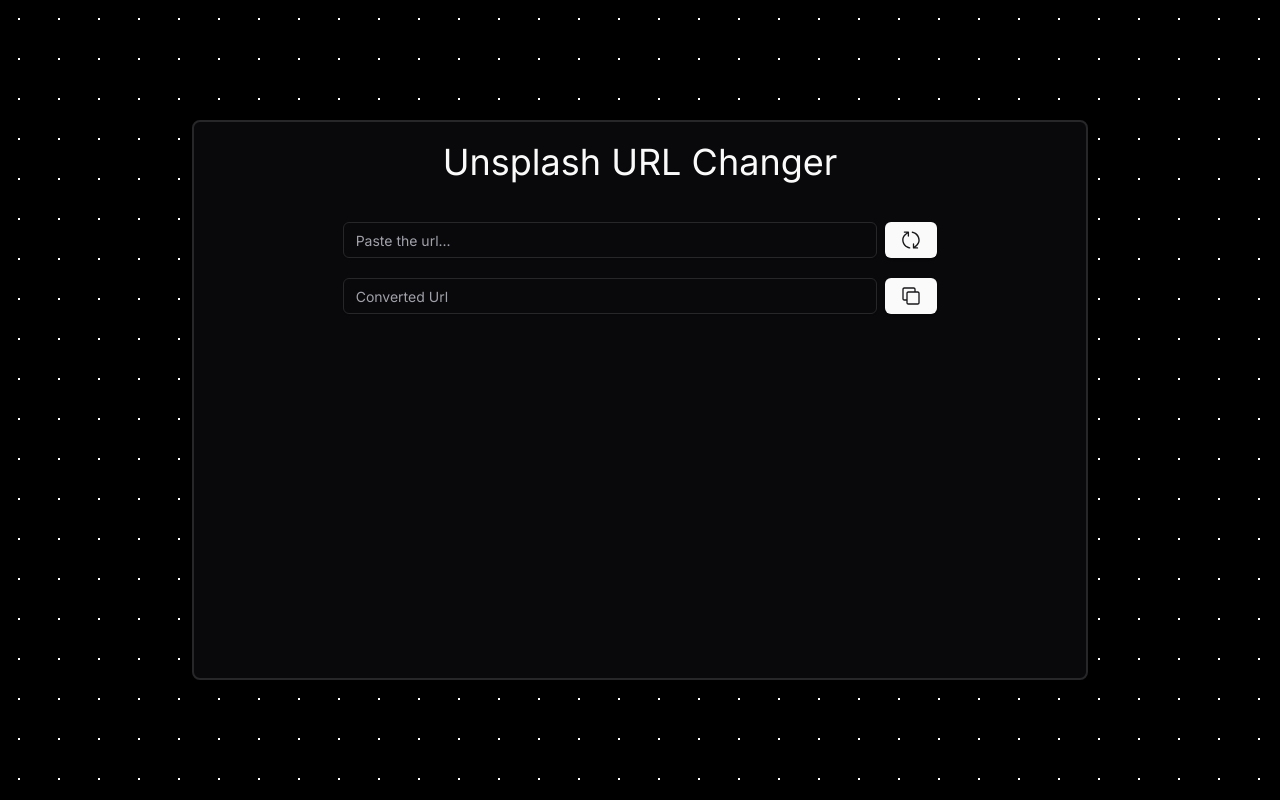
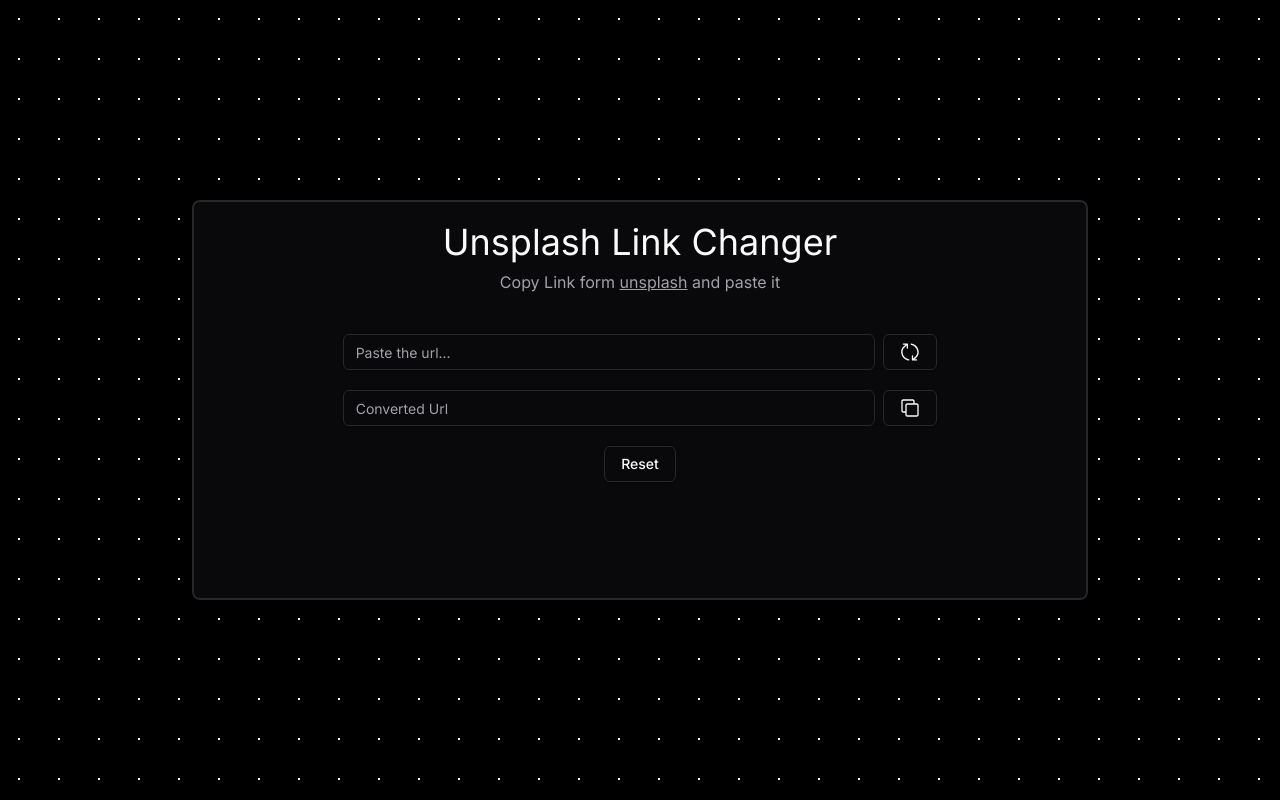
Before and after one commit to frustrated018/unsplash-url-converter, a Next.js app: page / in a window 1280 px wide. Built offline with nearby package versions, Linux system fonts and the light colour scheme.

Commit message:
Done with the basics

```diff
--- a/src/app/page.tsx
+++ b/src/app/page.tsx
@@ -3,8 +3,19 @@ import { SubmissionArea } from "@/components/submissionArea";
 export default function Home() {
   return (
     <main className="h-screen flex justify-center items-center">
-      <section className="h-auto lg:h-[70vh] w-[70%] bg-background rounded-lg border-2">
-        <h2 className="text-4xl text-center mt-5">Unsplash URL Changer</h2>
+      <section className="h-auto lg:h-[50vh] w-[70%] bg-background rounded-lg border-2">
+        <h2 className="text-4xl text-center mt-5">Unsplash Link Changer</h2>
+        <div className="mt-2 text-center text-muted-foreground">
+          Copy Link form{" "}
+          <a
+            href="https://unsplash.com"
+            target="_blank"
+            className="hover:text-primary underline"
+          >
+            unsplash
+          </a>{" "}
+          and paste it
+        </div>
         <SubmissionArea />
       </section>
     </main>
--- a/src/components/submissionArea.tsx
+++ b/src/components/submissionArea.tsx
@@ -1,21 +1,65 @@
+"use client";
 import { Button } from "@/components/ui/button";
 import { Input } from "@/components/ui/input";
-import { CopyIcon, UpdateIcon } from "@radix-ui/react-icons";
+import { CheckIcon, CopyIcon, UpdateIcon } from "@radix-ui/react-icons";
+import { useState } from "react";
 
 export function SubmissionArea() {
+  const [originalUrl, setOriginalUrl] = useState("");
+  const [convertedUrl, setConvertedUrl] = useState("");
+
+  const [copyClicked, setCopyClicked] = useState(false);
+
+  const convertUrl = () => {
+    // Conversion logic
+
+    const newUrl = originalUrl
+      .replace("unsplash.com", "source.unsplash.com")
+      .replace("photos/", "");
+
+    // console.log(newUrl);
+
+    //! Set the converted url
+    setConvertedUrl(newUrl);
+  };
+
+  const copyUrl = () => {
+    // Copy converted URL to clipboard
+    setCopyClicked(true);
+    navigator.clipboard.writeText(convertedUrl);
+  };
+
+  const performReset = () => {
+    setOriginalUrl("");
+    setConvertedUrl("");
+    setCopyClicked(false);
+  };
+
   return (
     <section className="mt-10 space-y-5">
       <div className="flex w-2/3 mx-auto space-x-2">
-        <Input type="url" placeholder="Paste the url..." />
-        <Button type="submit">
+        <Input
+          type="url"
+          placeholder="Paste the url..."
+          value={originalUrl}
+          onChange={(e) => setOriginalUrl(e.target.value)}
+        />
+        <Button variant="outline" onClick={convertUrl}>
           <UpdateIcon className="h-5 w-5" />
         </Button>
       </div>
       <div className="flex w-2/3 mx-auto space-x-2">
-        <Input placeholder="Converted Url" />
-        <Button>
+        <Input placeholder="Converted Url" value={convertedUrl} readOnly />
+        <Button variant="outline" onClick={copyUrl}>
+          {copyClicked ? (
+            <CheckIcon className="h-5 w-5 text-green-500" />
+          ) : (
             <CopyIcon className="h-5 w-5" />
+          )}
         </Button>
+      </div>
+      <div className="grid place-items-center">
+        <Button variant="outline" onClick={performReset}>Reset</Button>
       </div>
     </section>
   );
```
